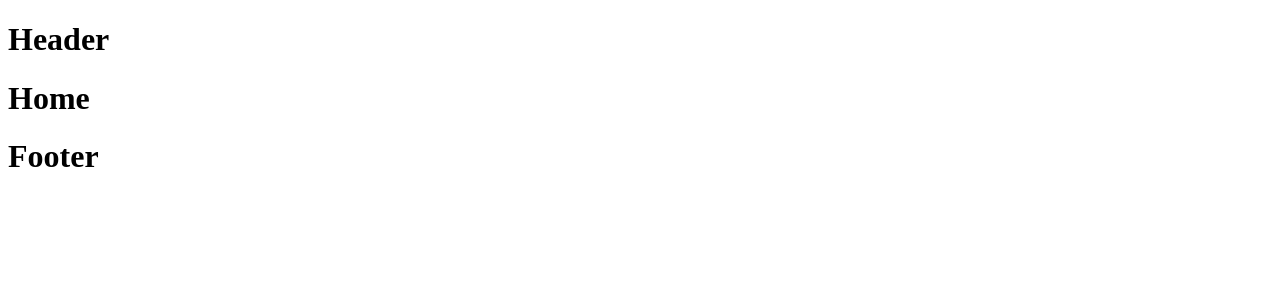
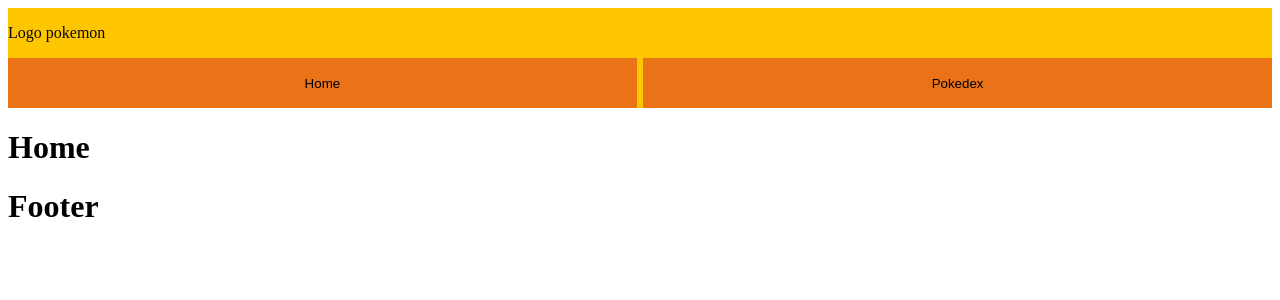
Before and after one commit to jeffjd/Pokedex, a React (Create React App) app: page / in a window 1280 px wide. Shown: the top 300 px of the page. Built offline with nearby package versions, Linux system fonts and the light colour scheme; the HTML template or start-up script is replaced by a standard one.

Commit message:
atualização do componente header
adição de estilo e menus

```diff
--- /dev/null
+++ b/src/components/header/header.style.ts
@@ -0,0 +1,30 @@
+import styled from "styled-components";
+
+export const Layout = styled.header`
+    background-color: var(--mikado-yellow);
+    color: var(--rich-black-frogra-39);
+    display: grid;
+    grid-template-columns: repeat(2, 1fr);
+    grid-template-rows: 1fr 1fr;
+    grid-column-gap: 0.5vw;
+    grid-template-areas:
+        "head head"
+        "home pokedex";
+    .grid.head {
+        grid-area: head;
+    }
+    .grid.home {
+        grid-area: home;
+    }
+    .grid.pokedex {
+        grid-area: pokedex;
+    }
+
+    button {
+        background-color: var(--princeton-orange);
+        border: none;
+        display: block;
+        width: 100%;
+        height: 100%;
+    }
+`;
--- a/src/components/header/header.tsx
+++ b/src/components/header/header.tsx
@@ -1,7 +1,20 @@
 import React from "react";
+import { Layout } from "./header.style";
 
 const Header = () => {
-    return <h1>Header</h1>;
+    return (
+        <Layout className="header">
+            <div className="grid head">
+                <p>Logo pokemon</p>
+            </div>
+            <div className="grid home">
+                <button type="button">Home</button>
+            </div>
+            <div className="grid pokedex">
+                <button type="button">Pokedex</button>
+            </div>
+        </Layout>
+    );
 };
 
 export default Header;
```
